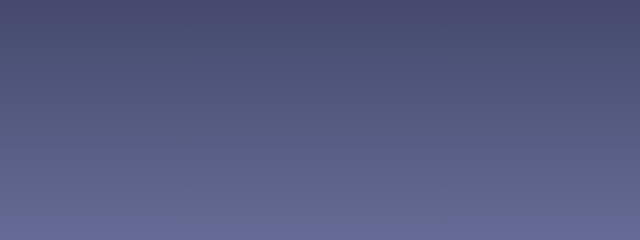
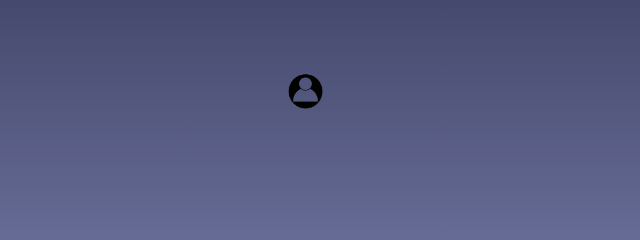
Before and after one commit to Ricardo-borges1/acme_tailwind, a website with bundled scripts: page index.html in a window 1280 px wide. Shown: the part 310-550 px from the top of the page, 320-960 px from the left. Built offline with nearby package versions, Linux system fonts and the light colour scheme; files whose address does not match are found by name.

Commit message:
iniciado

```diff
--- a/index.html
+++ b/index.html
@@ -22,6 +22,11 @@
     Olá, Ricardo
   </h1>
     </main>
+
+    <div class="">
+
+        <img src="./img/image 27.png" alt="">
+    </div>
 </body>
 
 
```
